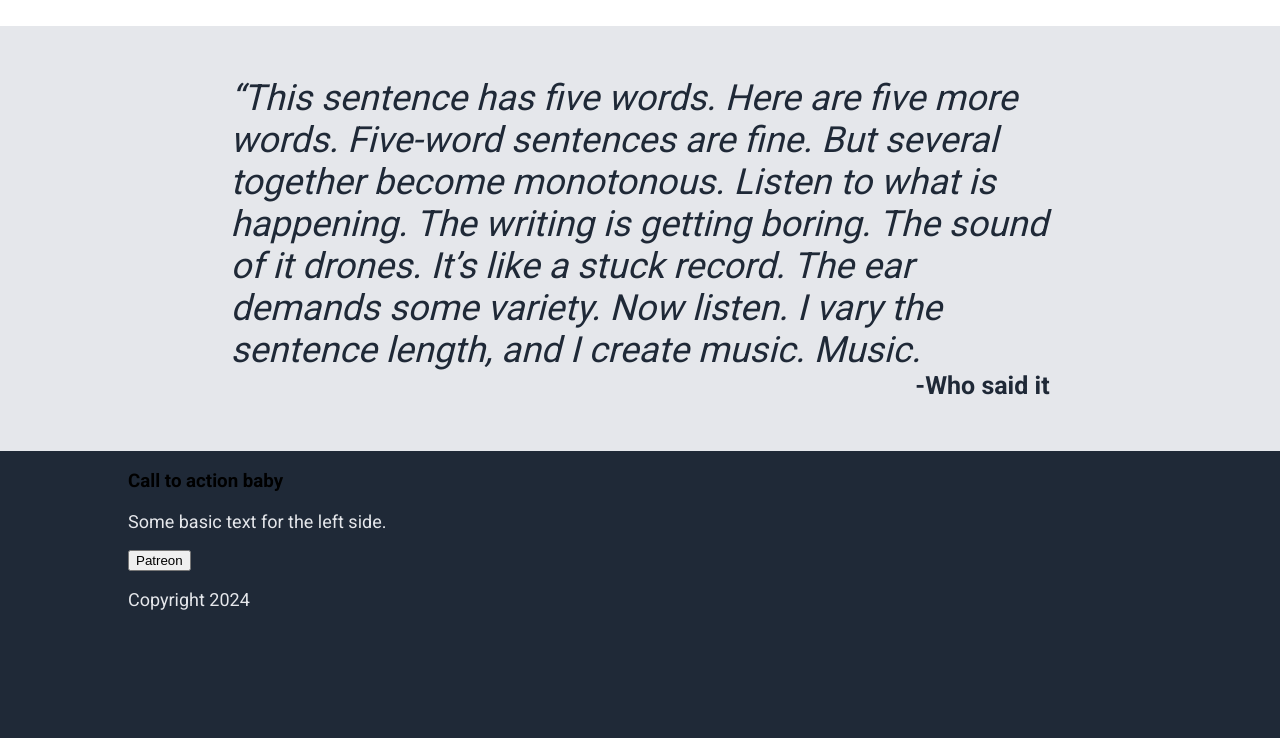
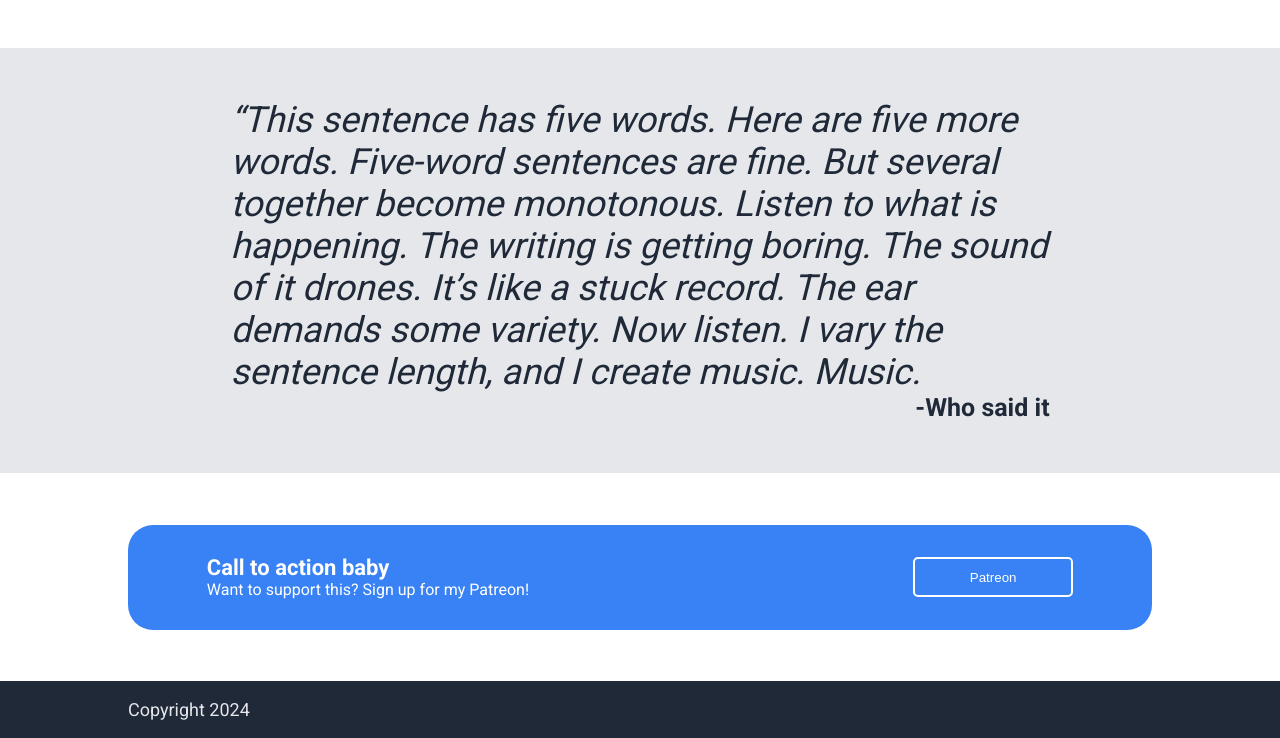
Before and after one commit to x0tek-1/basic-website, a plain HTML site: page index.html in a window 1280 px wide. Shown: the part 731-1469 px from the top of the page. Before the commit the page ends 1359 px from the top, so only its background shows below. Drawn offline with Linux system fonts and the light colour scheme.

Commit message:
Finished up the CSS (content still needs replaced). Looking good!

```diff
--- a/index.html
+++ b/index.html
@@ -31,9 +31,9 @@
 
                     </div>
 
-                <div class="buttons">
+                  <div class="buttons">
                     <button type="button" class="button">Subscribe</button>
-                </div>
+                  </div>
 
 
                 </div>
@@ -86,12 +86,12 @@
             <div class="section-4">
                 <div class="center-bubble">
                     <div class="left-bubble">
-                        <h3>Call to action baby</h3>
-                        <p>Some basic text for the left side.</p>
+                        <div class="action-call">Call to action baby</div>
+                        <div class="action-text">Want to support this? Sign up for my Patreon!</div>
 
                     </div>
                     <div class="right-bubble">
-                        <button>Patreon</button>
+                        <button class="action-button">Patreon</button>
                     </div>
                 </div>
             </div>
--- a/styles.css
+++ b/styles.css
@@ -45,14 +45,14 @@ a {
 
 
 .section-1 {
-  padding-top: 60px;
+  padding-top: 5%;
+  padding-bottom: 3%;
   display: flex;
   justify-content: center;
   flex-wrap: wrap;
   column-gap: 5%;
   row-gap: 30px;
   background: #1F2937;
-
 }
 
 .Hero-text {
@@ -89,7 +89,16 @@ img {
   min-height: 30px;
   min-width: 120px;
   background-color: #3882F6;
+  border: 2px solid #3882F6;
   border-radius: 5px;
+  color: white;
+  font-weight: 700;
+  transition-duration: .4s;
+}
+
+.button:hover{
+  background-color: #3842f6;
+  border: 2px solid #3842f6;
 }
 
 /*/.back-bleed {
@@ -159,3 +168,58 @@ img {
   font-weight: 700;
   color: #1F2937;
 }
+
+/* Call to action segment */
+
+.section-4 {
+  border-image: conic-gradient(#FFFFFF 0 0) fill 0/0/0 100vw;
+  padding-top: 5%;
+  padding-bottom: 5%;
+}
+
+.center-bubble {
+  background-color: #3882F6;
+  border-radius: 25px;
+  padding: 3%;
+  column-gap: 5%;
+  display: flex;
+  flex-wrap: wrap;
+  justify-content: center;
+  align-items: center;
+  flex: 1 0 250px;
+}
+
+.left-bubble {
+  padding-left: 5%;
+  margin-left: auto;
+  flex: 1 0 250px;
+}
+
+.action-call {
+  color: white;
+  font-size: 22px;
+  font-weight: 700;
+}
+
+.action-text {
+  color: white;
+}
+
+.right-bubble {
+  margin-right: auto;
+  padding-right: 5%;
+}
+
+.action-button {
+  min-height: 40px;
+  min-width: 160px;
+  background-color: #3882F6;
+  color: white;
+  border: 2px solid white;
+  border-radius: 5px;
+  transition-duration: .4s;
+}
+
+.action-button:hover {
+  background-color: #3842f6;
+}
```
